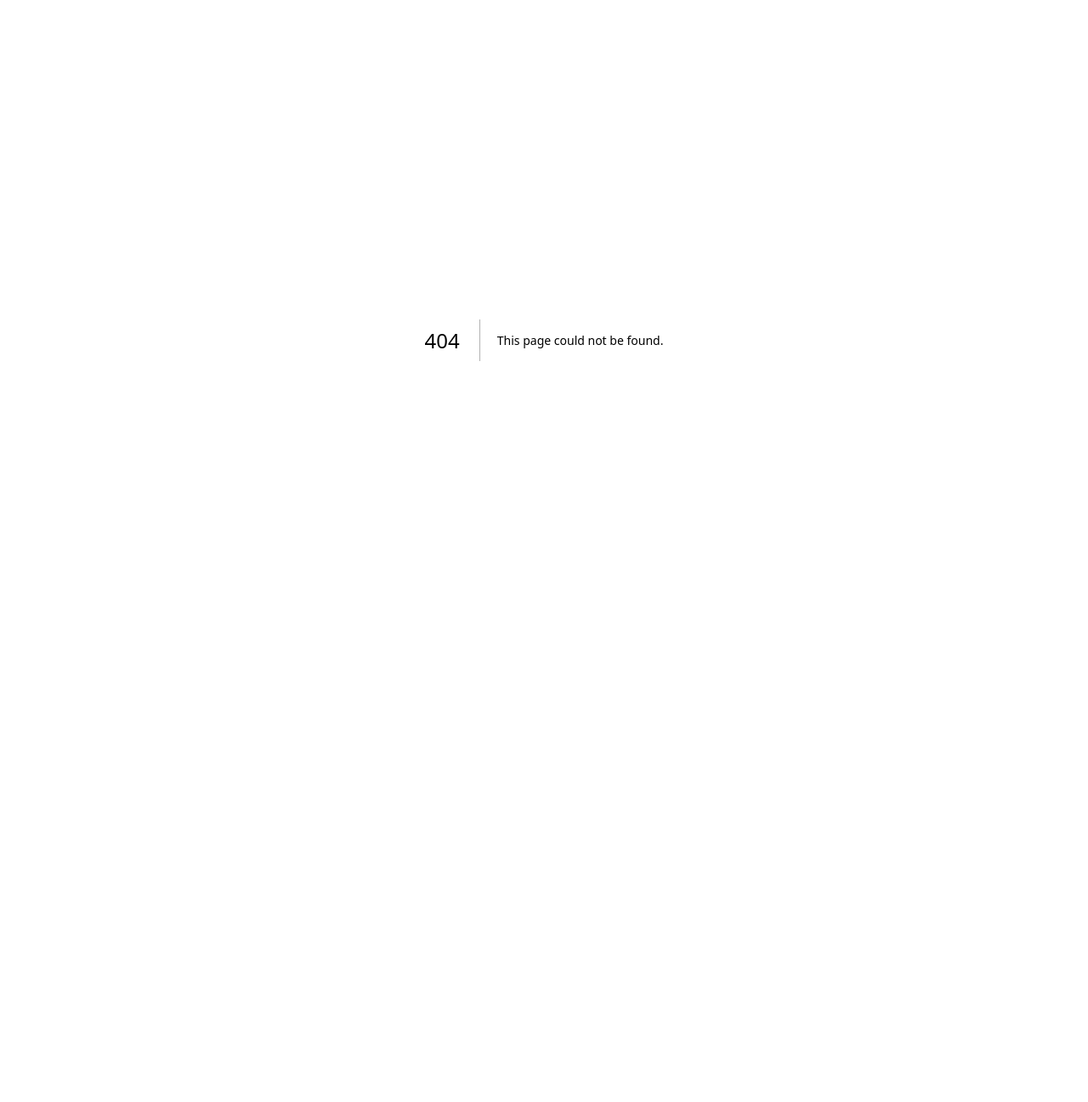
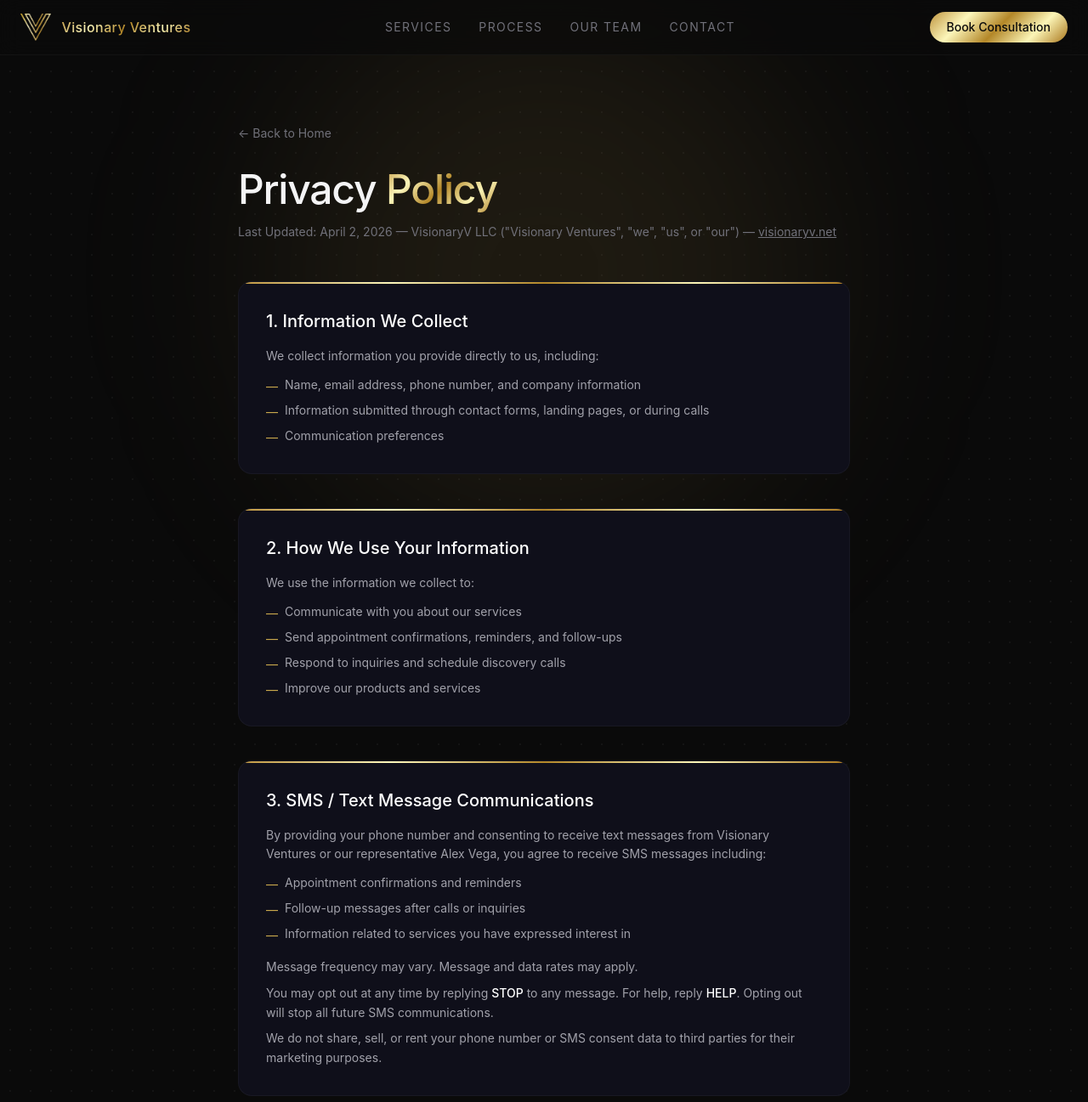
Before and after one commit to swilliams-vv/VisionaryVenturesLandingPage, a Next.js app: page /privacy-policy in a window 1280 px wide. Before the commit this address had no page. Shown: the top 1297 px of the page at 85% size. Before the commit the page ends 800 px from the top, so only its background shows below. Built offline with nearby package versions, Linux system fonts and the light colour scheme.

Commit message:
Create page.js

```diff
--- /dev/null
+++ b/app/privacy-policy/page.js
@@ -0,0 +1,103 @@
+import Nav from '../../components/Nav'
+import Footer from '../../components/Footer'
+import Link from 'next/link'
+
+export const metadata = {
+  title: 'Privacy Policy | Visionary Ventures',
+  description: 'Privacy policy for Visionary Ventures — VisionaryV LLC.',
+}
+
+const gold = 'linear-gradient(135deg,#BF953F,#FCF6BA,#B38728,#FBF5B7,#AA771C)'
+const goldText = {background:gold,WebkitBackgroundClip:'text',WebkitTextFillColor:'transparent',backgroundClip:'text'}
+
+export default function PrivacyPolicyPage() {
+  return (
+    <main className="bg-[#0a0a0a] text-[#f4f4f5] min-h-screen" style={{backgroundImage:'radial-gradient(rgba(255,255,255,0.04) 1px, transparent 1px)',backgroundSize:'24px 24px'}}>
+      <Nav />
+
+      <section className="relative pt-36 pb-20 overflow-hidden">
+        <div className="absolute top-0 left-1/2 -translate-x-1/2 w-[50vw] h-[50vw] rounded-full pointer-events-none" style={{background:'rgba(201,168,76,0.1)',filter:'blur(120px)'}}></div>
+        <div className="max-w-3xl mx-auto px-6 relative z-10">
+          <Link href="/" className="inline-flex items-center gap-2 text-sm text-[#71717a] hover:text-[#f4f4f5] transition-colors mb-8">← Back to Home</Link>
+          <h1 className="text-4xl md:text-5xl font-medium tracking-tight leading-[1.1] mb-4">
+            Privacy <span style={goldText}>Policy</span>
+          </h1>
+          <p className="text-sm text-[#71717a] mb-12">Last Updated: April 2, 2026 — VisionaryV LLC ("Visionary Ventures", "we", "us", or "our") — <a href="https://visionaryv.net" className="underline hover:text-[#f4f4f5] transition-colors">visionaryv.net</a></p>
+
+          <div className="space-y-10">
+
+            <div className="bg-[#0f0f1a] border border-[#ffffff0a] rounded-2xl p-8 relative overflow-hidden">
+              <div className="absolute top-0 left-0 right-0 h-[2px]" style={{background:gold}}></div>
+              <h2 className="text-xl font-medium text-white mb-4">1. Information We Collect</h2>
+              <p className="text-[#a1a1aa] text-sm leading-relaxed mb-3">We collect information you provide directly to us, including:</p>
+              <ul className="space-y-2 text-[#a1a1aa] text-sm">
+                <li className="flex gap-2"><span className="text-[#C9A84C] mt-0.5">—</span>Name, email address, phone number, and company information</li>
+                <li className="flex gap-2"><span className="text-[#C9A84C] mt-0.5">—</span>Information submitted through contact forms, landing pages, or during calls</li>
+                <li className="flex gap-2"><span className="text-[#C9A84C] mt-0.5">—</span>Communication preferences</li>
+              </ul>
+            </div>
+
+            <div className="bg-[#0f0f1a] border border-[#ffffff0a] rounded-2xl p-8 relative overflow-hidden">
+              <div className="absolute top-0 left-0 right-0 h-[2px]" style={{background:gold}}></div>
+              <h2 className="text-xl font-medium text-white mb-4">2. How We Use Your Information</h2>
+              <p className="text-[#a1a1aa] text-sm leading-relaxed mb-3">We use the information we collect to:</p>
+              <ul className="space-y-2 text-[#a1a1aa] text-sm">
+                <li className="flex gap-2"><span className="text-[#C9A84C] mt-0.5">—</span>Communicate with you about our services</li>
+                <li className="flex gap-2"><span className="text-[#C9A84C] mt-0.5">—</span>Send appointment confirmations, reminders, and follow-ups</li>
+                <li className="flex gap-2"><span className="text-[#C9A84C] mt-0.5">—</span>Respond to inquiries and schedule discovery calls</li>
+                <li className="flex gap-2"><span className="text-[#C9A84C] mt-0.5">—</span>Improve our products and services</li>
+              </ul>
+            </div>
+
+            <div className="bg-[#0f0f1a] border border-[#ffffff0a] rounded-2xl p-8 relative overflow-hidden">
+              <div className="absolute top-0 left-0 right-0 h-[2px]" style={{background:gold}}></div>
+              <h2 className="text-xl font-medium text-white mb-4">3. SMS / Text Message Communications</h2>
+              <p className="text-[#a1a1aa] text-sm leading-relaxed mb-3">By providing your phone number and consenting to receive text messages from Visionary Ventures or our representative Alex Vega, you agree to receive SMS messages including:</p>
+              <ul className="space-y-2 text-[#a1a1aa] text-sm mb-4">
+                <li className="flex gap-2"><span className="text-[#C9A84C] mt-0.5">—</span>Appointment confirmations and reminders</li>
+                <li className="flex gap-2"><span className="text-[#C9A84C] mt-0.5">—</span>Follow-up messages after calls or inquiries</li>
+                <li className="flex gap-2"><span className="text-[#C9A84C] mt-0.5">—</span>Information related to services you have expressed interest in</li>
+              </ul>
+              <p className="text-[#a1a1aa] text-sm leading-relaxed mb-2">Message frequency may vary. Message and data rates may apply.</p>
+              <p className="text-[#a1a1aa] text-sm leading-relaxed mb-2">You may opt out at any time by replying <span className="text-white font-medium">STOP</span> to any message. For help, reply <span className="text-white font-medium">HELP</span>. Opting out will stop all future SMS communications.</p>
+              <p className="text-[#a1a1aa] text-sm leading-relaxed">We do not share, sell, or rent your phone number or SMS consent data to third parties for their marketing purposes.</p>
+            </div>
+
+            <div className="bg-[#0f0f1a] border border-[#ffffff0a] rounded-2xl p-8 relative overflow-hidden">
+              <div className="absolute top-0 left-0 right-0 h-[2px]" style={{background:gold}}></div>
+              <h2 className="text-xl font-medium text-white mb-4">4. Sharing of Information</h2>
+              <p className="text-[#a1a1aa] text-sm leading-relaxed mb-3">We do not sell or rent your personal information. We may share information with:</p>
+              <ul className="space-y-2 text-[#a1a1aa] text-sm">
+                <li className="flex gap-2"><span className="text-[#C9A84C] mt-0.5">—</span>Service providers who assist in our operations (e.g., scheduling, communications platforms)</li>
+                <li className="flex gap-2"><span className="text-[#C9A84C] mt-0.5">—</span>As required by law or to protect our legal rights</li>
+              </ul>
+            </div>
+
+            <div className="bg-[#0f0f1a] border border-[#ffffff0a] rounded-2xl p-8 relative overflow-hidden">
+              <div className="absolute top-0 left-0 right-0 h-[2px]" style={{background:gold}}></div>
+              <h2 className="text-xl font-medium text-white mb-4">5. Data Retention</h2>
+              <p className="text-[#a1a1aa] text-sm leading-relaxed">We retain your information for as long as necessary to provide our services or as required by law.</p>
+            </div>
+
+            <div className="bg-[#0f0f1a] border border-[#ffffff0a] rounded-2xl p-8 relative overflow-hidden">
+              <div className="absolute top-0 left-0 right-0 h-[2px]" style={{background:gold}}></div>
+              <h2 className="text-xl font-medium text-white mb-4">6. Your Rights</h2>
+              <p className="text-[#a1a1aa] text-sm leading-relaxed">You may request access to, correction of, or deletion of your personal information at any time by contacting us at the address below.</p>
+            </div>
+
+            <div className="bg-[#0f0f1a] border border-[#ffffff0a] rounded-2xl p-8 relative overflow-hidden">
+              <div className="absolute top-0 left-0 right-0 h-[2px]" style={{background:gold}}></div>
+              <h2 className="text-xl font-medium text-white mb-4">7. Contact Us</h2>
+              <p className="text-[#a1a1aa] text-sm leading-relaxed mb-2">VisionaryV LLC</p>
+              <a href="mailto:hello@visionaryv.net" className="text-[#C9A84C] text-sm hover:underline">alex@mail.visionaryv.net</a>
+              <p className="text-[#71717a] text-xs mt-4">This privacy policy applies to all communications from VisionaryV LLC and its representatives, including outreach conducted under the Alex Vega persona.</p>
+            </div>
+
+          </div>
+        </div>
+      </section>
+
+      <Footer />
+    </main>
+  )
+}
```
